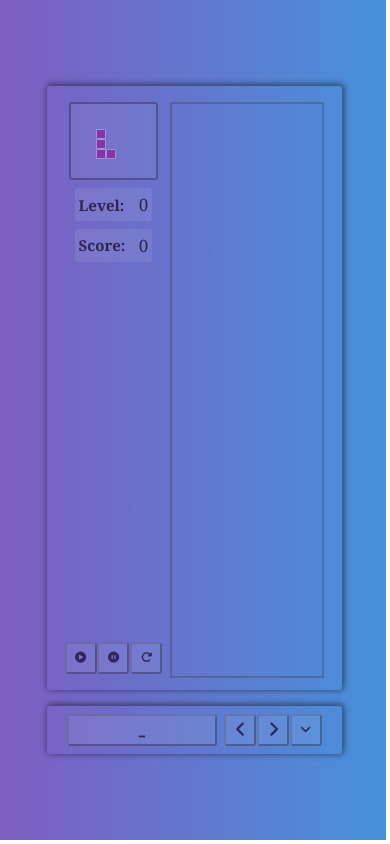
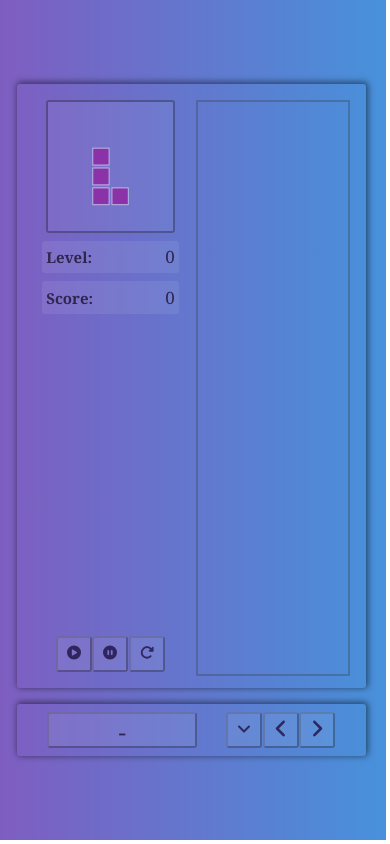
Before and after one commit to AndresMiras/games-fe, an Angular app: page /tetris in a window 390 px wide. Built offline with nearby package versions, Linux system fonts and the light colour scheme.

Commit message:
fix(tetris.scss): fix some styles

```diff
--- a/src/app/tetris/tetris.component.html
+++ b/src/app/tetris/tetris.component.html
@@ -4,7 +4,7 @@
       <div class="previsual">
         <section class="info-panel">
           <div class="next" id="next">
-            <canvas #next_figure></canvas>
+            <canvas #next_figure id="next_figure"></canvas>
           </div>
           <article class="level txt-panel">
             <h5>Level: </h5><p>{{level}}</p>
@@ -46,15 +46,15 @@
           </button>
         </article> -->
         <article>
+          <button (mousedown)="onMouseDownGoDown()" (mouseup)="onMouseUpStopGoDown()" class="btn-control" id="btn-down">
+            <fa-icon [icon]="faAngleDown" [title]="'Incrementar caída'" style="color: #26194dde;"></fa-icon>
+          </button>
           <button (click)="onClickGoLeft()" class="btn-control">
             <fa-icon [icon]="faAngleLeft" [title]="'Mover a izquierda'" style="color: #26194dde;"></fa-icon>
           </button>
           <button (click)="onClickGoRight()" class="btn-control">
             <fa-icon [icon]="faAngleRight" [title]="'Mover a derecha'" style="color: #26194dde;"></fa-icon>
           </button>
-          <button (mousedown)="onMouseDownGoDown()" (mouseup)="onMouseUpStopGoDown()" class="btn-control" id="btn-down">
-            <fa-icon [icon]="faAngleDown" [title]="'Incrementar caída'" style="color: #26194dde;"></fa-icon>
-          </button>
         </article>
       </section>
     </div>
--- a/src/app/tetris/tetris.component.scss
+++ b/src/app/tetris/tetris.component.scss
@@ -48,21 +48,28 @@ $color-secondary-border: rgba(25, 118, 210, 0.65);
         // row-gap: 2rem;
         padding-right: 0.5rem;
         .info-panel {
+          display: flex;
+          flex-direction: column;
+          align-items: center;
+          justify-content: center;
+          padding: 0 .75em;
+          width: calc(100% - .75em);
           .next {
-            display: block;
+            width: 80%;
+            height: 80%;
             padding: 5px;
             border-radius: 3px;
             border: 2px solid rgba(0, 0, 0, 0.3);
             background-color: rgba(254, 254, 254, 0.05);
-            canvas {
+            #next_figure {
+              width: 100%;
               border: 0;
-              max-width: 80%;
-              min-height: 70%;
             }
           }
 
           .txt-panel {
             display: flex;
+            width: 90%;
           }
 
           .level,
@@ -172,13 +179,10 @@ i {
   font-weight: 550;
 }
 
-$btnSecondSize: 2rem;
+$btnSecondSize: 2.25rem;
 $btnSVGSize: 70%;
 
 @media only screen and (max-width: 515px) {
-  #next {
-    max-width: 75px;
-  }
   #board {
     max-width: 220px;
   }
@@ -201,18 +205,12 @@ $btnSVGSize: 70%;
 }
 
 @media only screen and (max-width: 420px) {
-  #next {
-    max-width: 75px;
-  }
   #board {
     max-width: 150px;
   }
 }
 
 @media only screen and (max-width: 300px) {
-  #next {
-    max-width: 65px;
-  }
   #board {
     max-width: 130px;
   }
```
